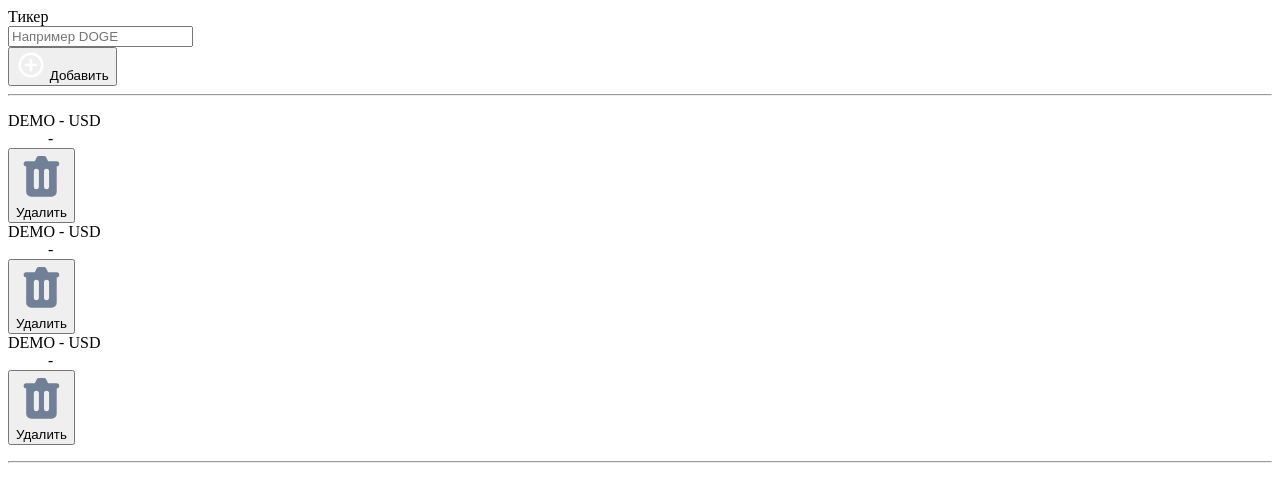
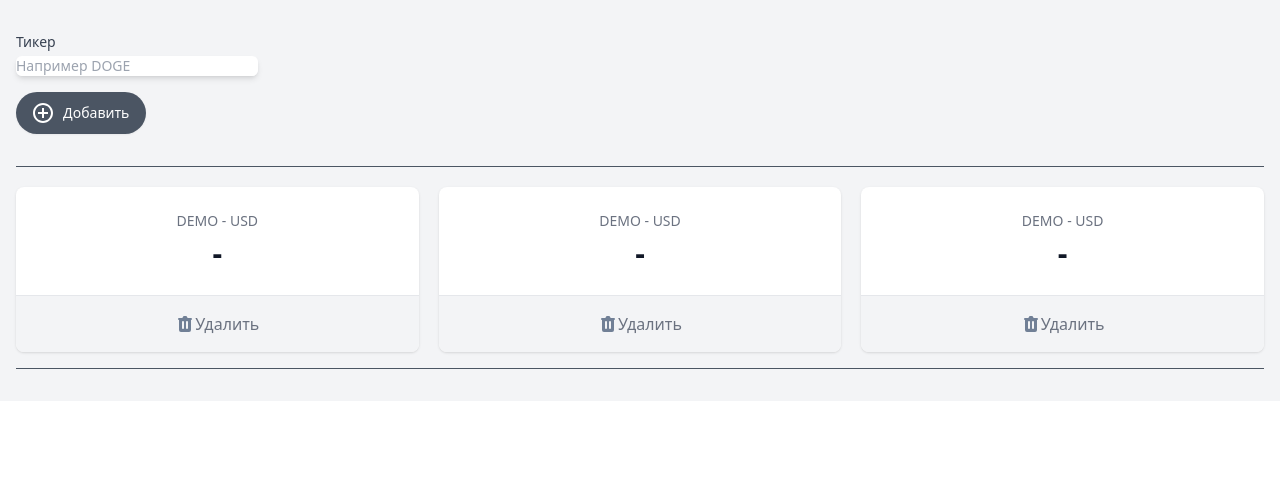
Before and after one commit to Boris1979509/Crypto, a Vue app: page / in a window 1280 px wide. Shown: the top 502 px of the page. Built offline with nearby package versions, Linux system fonts and the light colour scheme.

Commit message:
add tailwind

```diff
--- a/package.json
+++ b/package.json
@@ -12,6 +12,9 @@
   },
   "devDependencies": {
     "@vitejs/plugin-vue": "^2.2.0",
+    "autoprefixer": "^10.4.2",
+    "postcss": "^8.4.6",
+    "tailwindcss": "^3.0.23",
     "vite": "^2.8.0"
   }
 }
--- /dev/null
+++ b/postcss.config.js
@@ -0,0 +1,6 @@
+module.exports = {
+  plugins: {
+    tailwindcss: {},
+    autoprefixer: {},
+  },
+}
--- a/src/App.vue
+++ b/src/App.vue
@@ -157,9 +157,8 @@
       this.ticker = '';
     },
     handleDelete(tickerToRemove) {
-      this.tickers = this.tickers.filter(t => t !== tickerToRemove);
-    }
+      this.tickers = this.tickers.filter((t) => t !== tickerToRemove);
+    },
   },
 };
 </script>
-<style lang="css" src="./app.css"></style>
--- a/src/app.css
+++ /dev/null
@@ -1,4 +0,0 @@
-h2 {
-  font-weight: 700;
-  text-transform: uppercase;
-}
--- /dev/null
+++ b/src/index.css
@@ -0,0 +1,3 @@
+@tailwind base;
+@tailwind components;
+@tailwind utilities;
--- a/src/main.js
+++ b/src/main.js
@@ -1,4 +1,5 @@
 import { createApp } from 'vue'
 import App from './App.vue'
+import './index.css'
 
 createApp(App).mount('#app')
--- /dev/null
+++ b/tailwind.config.js
@@ -0,0 +1,7 @@
+module.exports = {
+  content: ['./index.html', './src/**/*.{vue,js,ts,jsx,tsx}'],
+  theme: {
+    extend: {},
+  },
+  plugins: [],
+};
```
Also changed, not shown: 1 other file (tests, documents, lock files or other folders).
